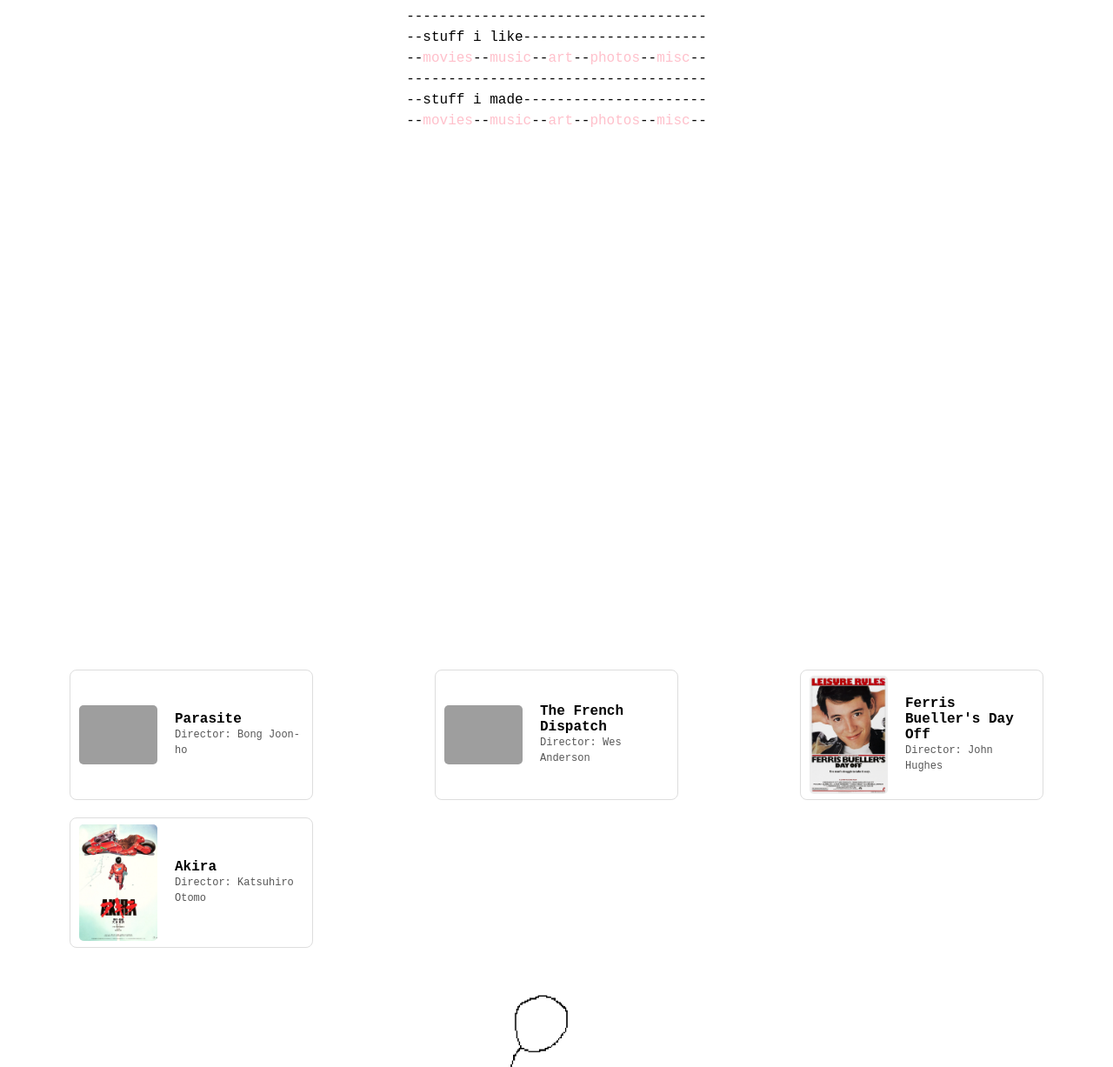
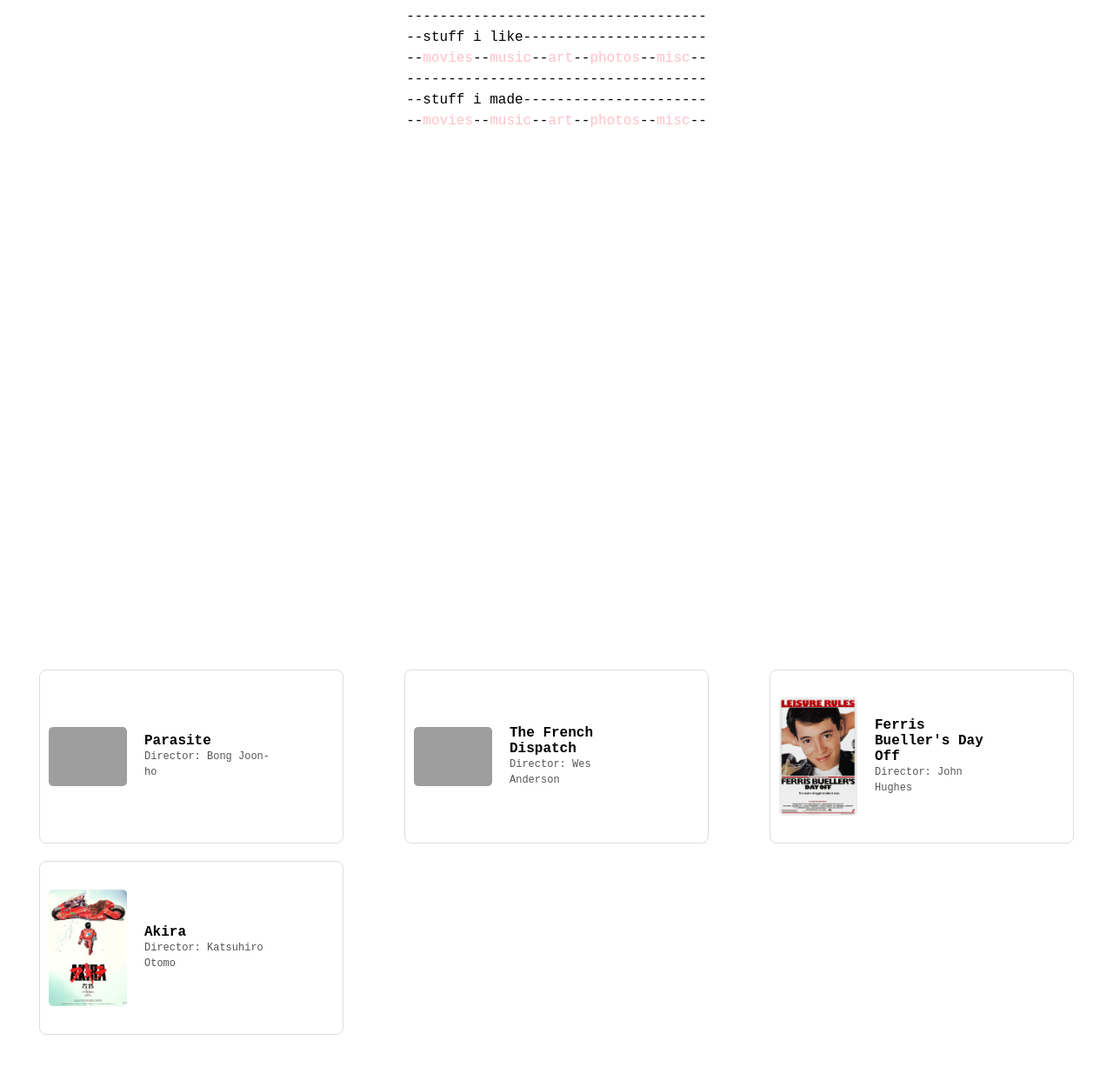
Before and after one commit to BANANAMOB/Fun_Website, a plain HTML site: page like_movies.html in a window 1280 px wide. Shown: the part 50-1277 px from the top of the page at 87% size. Drawn offline with Linux system fonts and the light colour scheme; grey boxes are pictures that could not be loaded.

Commit message:
Update styles.css

```diff
--- a/styles.css
+++ b/styles.css
@@ -90,8 +90,8 @@ p {
   border: 1px solid #ddd;
   padding: 10px;
   border-radius: 8px;
-  width: 280px; /* Fixed width for the movie card */
-  height: 150px; /* Fixed height for the movie card */
+  width: 350px; /* Fixed width for the movie card */
+  height: 200px; /* Fixed height for the movie card */
   box-sizing: border-box; /* Ensures padding doesn't affect width */
   flex-shrink: 0; /* Prevent shrinking of the card */
 }
```
